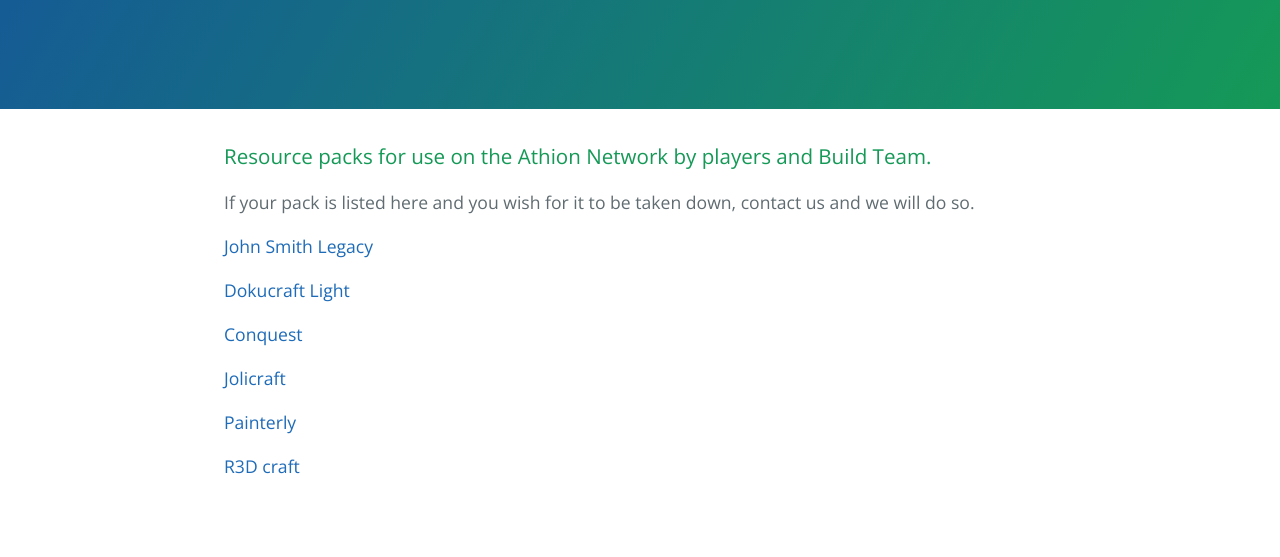
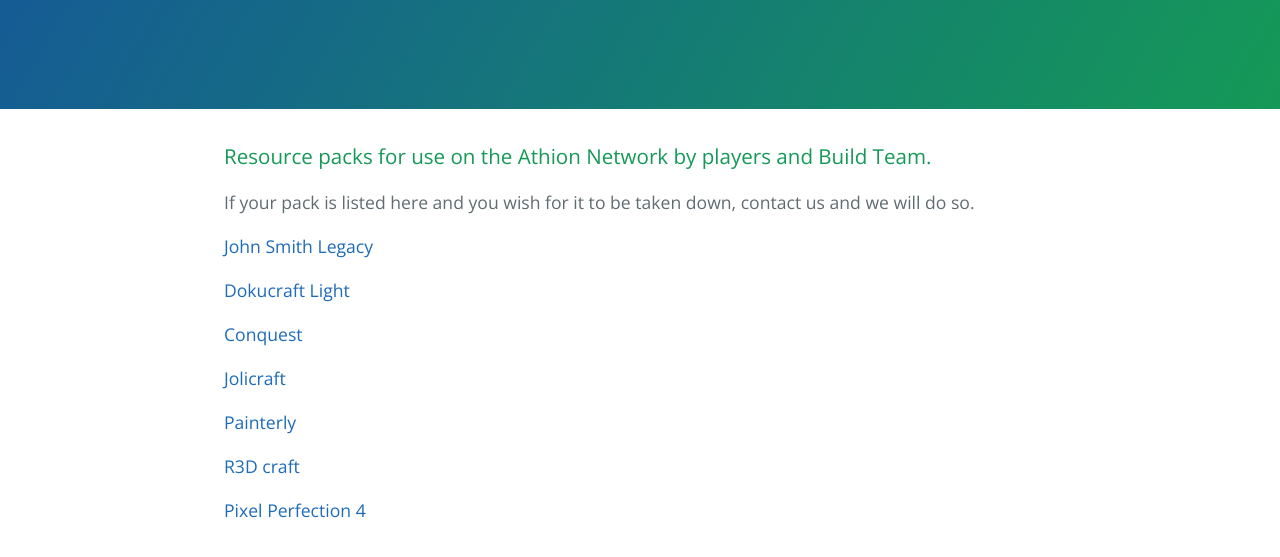
Before and after one commit to AthionOfficial/Athion-Resource-Packs, a plain HTML site: page index.html in a window 1280 px wide. Shown: the part 161-718 px from the top of the page. Drawn offline with nearby package versions, Linux system fonts and the light colour scheme.

Commit message:
Added PixelPerfection4

```diff
--- a/index.html
+++ b/index.html
@@ -25,6 +25,7 @@
       <p><a href="jolicraft.zip" download>Jolicraft</a></p>
       <p><a href="Painterly_Default.zip" download>Painterly</a></p>
       <p><a href="R3D_CRAFT.zip" download>R3D craft</a></p>
+      <p><a href="PixelPerfection_4.zip" download>Pixel Perfection 4</a></p>
     </section>
 
 
```
Also changed, not shown: 1 other file.
